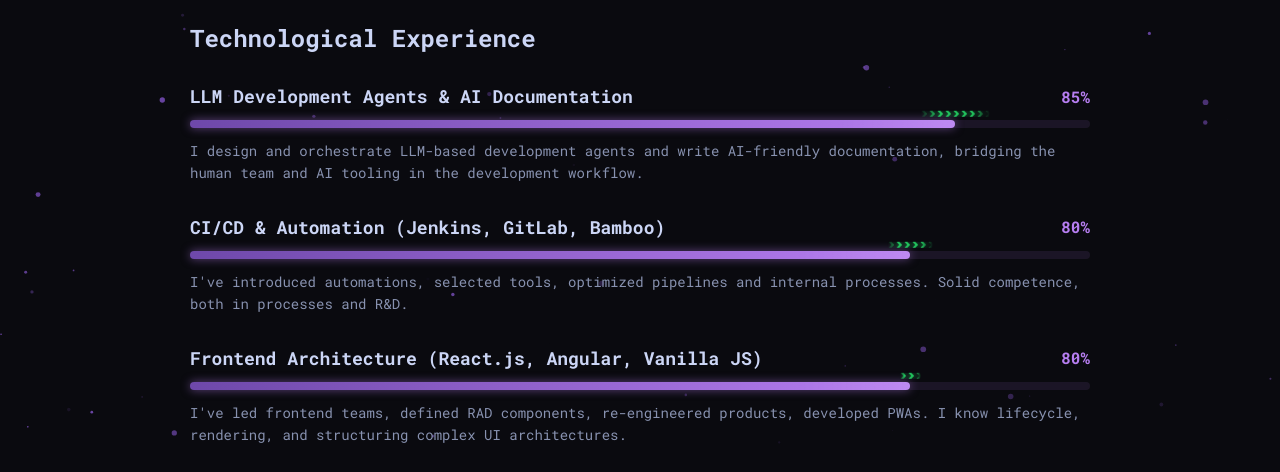
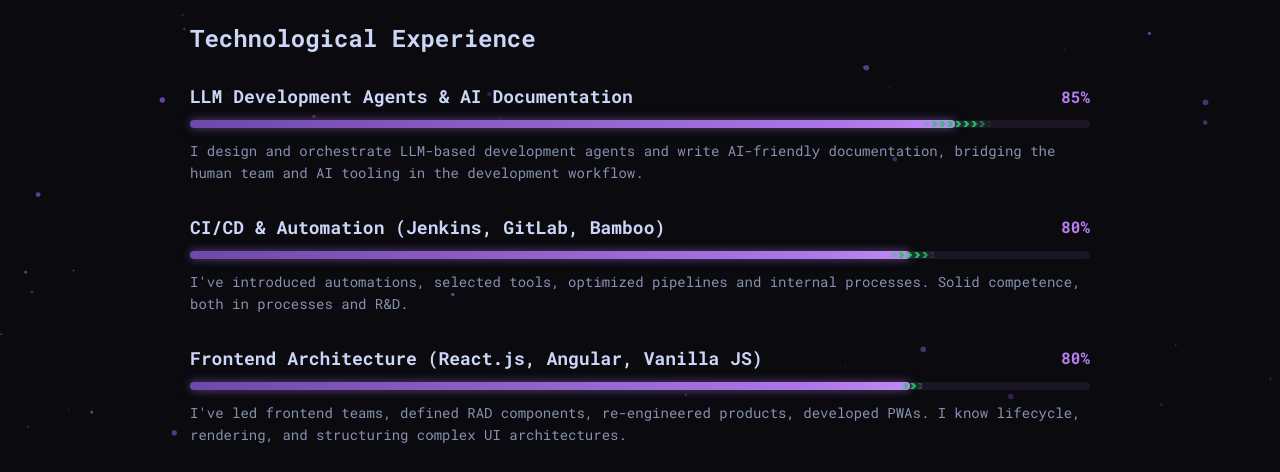
Before and after one commit to lucapalomba/lucapalomba, a Jekyll site: the page built from technologies.html, in a window 1280 px wide. Shown: the part 311-783 px from the top of the page. Built offline with Jekyll 4.4.1, drawn with Linux system fonts in a browser that asks for light colours.

Commit message:
style(technologies): float chevrons on the bar with horizontal motion
Move the rising chevrons from above the bar to vertically centered on
it (top:50% + translate -50%,-50%), and replace the vertical bounce
with a gentle side-to-side float so the movement reads as horizontal
momentum rather than up-and-down.

```diff
--- a/styles/main.css
+++ b/styles/main.css
@@ -767,22 +767,23 @@ p.lead {
 }
 
 /* Rising-fast indicator: a horizontal row of green right-pointing
-   chevrons (">>>") floating just above the progress fill's right tip.
-   The number of <i> chevrons encodes momentum (more = rising faster);
-   `left` is set inline per item to match data-progress. A horizontal
-   mask fades the row ends so larger clusters stay compact. */
+   chevrons (">>>") floating at the progress fill's right tip, vertically
+   centered on the bar itself. The number of <i> chevrons encodes momentum
+   (more = rising faster); `left` is set inline per item to match
+   data-progress. A horizontal mask fades the row ends so larger clusters
+   stay compact, and the float animation nudges them side-to-side. */
 .tech-rise {
   position: absolute;
-  bottom: calc(100% + 3px);
+  top: 50%;
   left: 0;
-  transform: translateX(-50%);
+  transform: translate(-50%, -50%);
   display: flex;
   flex-direction: row;
   align-items: center;
   gap: 2px;
   pointer-events: none;
   z-index: 2;
-  animation: tech-rise-bounce 1.3s ease-in-out infinite;
+  animation: tech-rise-float 1.6s ease-in-out infinite;
   -webkit-mask-image: linear-gradient(to right, transparent, #000 25%, #000 75%, transparent);
   mask-image: linear-gradient(to right, transparent, #000 25%, #000 75%, transparent);
 }
@@ -797,15 +798,15 @@ p.lead {
   filter: drop-shadow(0 0 2px rgba(34, 197, 94, 0.7));
 }
 
-@keyframes tech-rise-bounce {
+@keyframes tech-rise-float {
 
   0%,
   100% {
-    transform: translateX(-50%) translateY(0);
+    transform: translate(calc(-50% - 4px), -50%);
   }
 
   50% {
-    transform: translateX(-50%) translateY(-3px);
+    transform: translate(calc(-50% + 4px), -50%);
   }
 }
 
```
